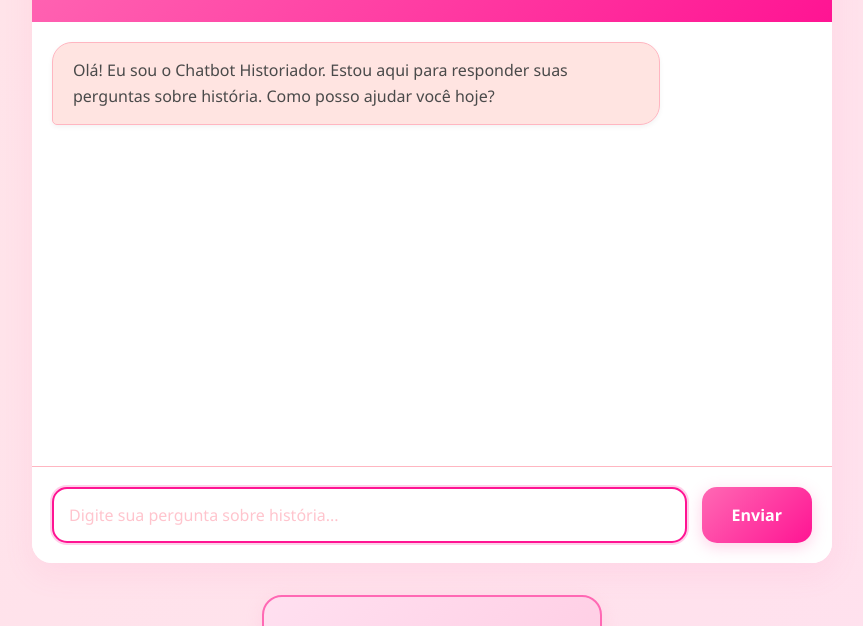
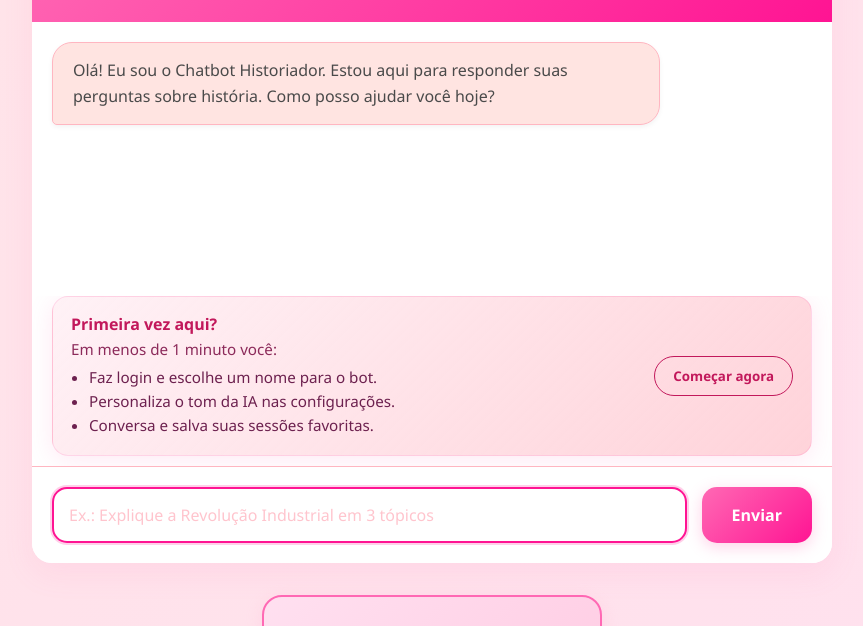
Before and after one commit to MariDenig/chatBot-hist, a website: page index.html in a window 1280 px wide. Shown: the part 117-743 px from the top of the page, without its empty margins (208-1071 px from the left). Drawn offline with Linux system fonts and the light colour scheme; no server answers.

Commit message:
Add files via upload

```diff
--- a/client.js
+++ b/client.js
@@ -1,8 +1,10 @@
 document.addEventListener('DOMContentLoaded', () => {
     // Definir base da API dinamicamente (ambiente local vs produção)
+    const isLocalhost = ['localhost', '127.0.0.1', ''].includes(location.hostname) || location.protocol === 'file:';
+    const localFallbackHost = location.hostname || 'localhost';
     const API_BASE = window.API_BASE
-        || (location.hostname === 'localhost' || location.hostname === '127.0.0.1'
-            ? 'http://localhost:3000'
+        || (isLocalhost
+            ? `http://${localFallbackHost}:3001`
             : 'https://chatbot-historia.onrender.com');
     const chatMessages = document.getElementById('chat-messages');
     const userInput = document.getElementById('user-input');
@@ -19,6 +21,9 @@ document.addEventListener('DOMContentLoaded', () => {
     const cityInput = document.getElementById('city-input');
     const checkWeatherButton = document.getElementById('check-weather-button');
     const statusIndicator = document.getElementById('status-indicator'); // Adicionar indicador de status
+    const onboardingCard = document.getElementById('onboarding-card');
+    const onboardingDismissButton = document.getElementById('dismiss-onboarding');
+    const ONBOARDING_KEY = 'chatbot_onboarding_dismissed_v2';
 
     let chatHistory = []; // Armazenar o histórico da conversa
     let conversationHistory = []; // Armazenar conversas completas
@@ -40,6 +45,29 @@ document.addEventListener('DOMContentLoaded', () => {
 
     // Adicionar mensagem de boas-vindas
     addMessage('Olá! Eu sou o Chatbot Historiador. Estou aqui para responder suas perguntas sobre história. Como posso ajudar você hoje?');
+    initializeOnboarding();
+    function initializeOnboarding() {
+        const onboardingDismissed = localStorage.getItem(ONBOARDING_KEY);
+        if (onboardingDismissed === 'true' && onboardingCard) {
+            onboardingCard.style.display = 'none';
+        }
+        if (onboardingDismissButton) {
+            onboardingDismissButton.addEventListener('click', () => hideOnboarding(true));
+        }
+    }
+
+    function hideOnboarding(persistPreference = false) {
+        if (!onboardingCard) return;
+        onboardingCard.style.opacity = '0';
+        onboardingCard.style.transform = 'translateY(-6px)';
+        setTimeout(() => {
+            onboardingCard.style.display = 'none';
+        }, 250);
+        if (persistPreference) {
+            localStorage.setItem(ONBOARDING_KEY, 'true');
+        }
+    }
+
 
     function scrollToBottom() {
         chatMessages.scrollTop = chatMessages.scrollHeight;
@@ -715,6 +743,7 @@ document.addEventListener('DOMContentLoaded', () => {
     // Funções para os botões de ação
     function checkCurrentTime() {
         if (isProcessing) return;
+        hideOnboarding(true);
         setLoading(true);
 
         // Simular envio da mensagem do usuário
@@ -726,6 +755,7 @@ document.addEventListener('DOMContentLoaded', () => {
     }
 
     function showWeatherModal() {
+        hideOnboarding(true);
         weatherModal.style.display = 'block';
     }
 
@@ -748,6 +778,7 @@ document.addEventListener('DOMContentLoaded', () => {
     async function processBotRequest(message) {
         const startTime = Date.now();
         try {
+            hideOnboarding(true);
             if (!backendOnline) {
                 // Tentar checar status rapidamente antes de falhar
                 await verificarStatusServidor();
@@ -948,6 +979,7 @@ document.addEventListener('DOMContentLoaded', () => {
     async function sendMessage() {
         const message = userInput.value.trim();
         if (!message || isProcessing) return;
+        hideOnboarding(true);
 
         setLoading(true);
         addMessage(message, true);
--- a/index.html
+++ b/index.html
@@ -36,11 +36,26 @@
                     </button>
                 </div>
             </div>
-            <div class="chat-messages" id="chat-messages">
+            <div class="chat-messages" id="chat-messages" role="log" aria-live="polite" aria-label="Mensagens do chatbot">
                 <!-- Mensagens serão inseridas aqui -->
             </div>
+            <section id="onboarding-card" class="onboarding-card" aria-live="polite">
+                <div class="onboarding-card__content">
+                    <p class="onboarding-card__title">Primeira vez aqui?</p>
+                    <p class="onboarding-card__subtitle">Em menos de 1 minuto você:</p>
+                    <ul>
+                        <li><span data-step="1">Faz login e escolhe um nome para o bot.</span></li>
+                        <li><span data-step="2">Personaliza o tom da IA nas configurações.</span></li>
+                        <li><span data-step="3">Conversa e salva suas sessões favoritas.</span></li>
+                    </ul>
+                </div>
+                <button id="dismiss-onboarding" class="ghost-button" type="button">
+                    Começar agora
+                </button>
+            </section>
             <div class="chat-input-container">
-                <input type="text" id="user-input" placeholder="Digite sua pergunta sobre história...">
+                <label for="user-input" class="sr-only">Pergunte algo sobre história</label>
+                <input type="text" id="user-input" placeholder="Ex.: Explique a Revolução Industrial em 3 tópicos">
                 <button id="send-button">Enviar</button>
             </div>
         </div>
--- a/style.css
+++ b/style.css
@@ -180,6 +180,79 @@ body {
     gap: 15px;
     background-color: white;
     border-top: 1px solid var(--secondary-color);
+}
+
+.onboarding-card {
+    margin: 0 20px 10px 20px;
+    padding: 16px 18px;
+    border-radius: 16px;
+    border: 1px solid rgba(255, 105, 180, 0.2);
+    background: linear-gradient(135deg, rgba(255, 240, 245, 0.9), rgba(255, 182, 193, 0.6));
+    box-shadow: 0 4px 24px rgba(255, 105, 180, 0.15);
+    display: flex;
+    justify-content: space-between;
+    gap: 16px;
+    align-items: center;
+    transition: opacity 0.3s ease, transform 0.3s ease;
+}
+
+.onboarding-card__content ul {
+    margin: 8px 0 0 0;
+    padding-left: 18px;
+    color: #6d214f;
+    font-size: 0.95rem;
+}
+
+.onboarding-card__content li {
+    margin-bottom: 4px;
+}
+
+.onboarding-card__title {
+    font-weight: 700;
+    color: #c2185b;
+    margin-bottom: 4px;
+    font-size: 1rem;
+}
+
+.onboarding-card__subtitle {
+    margin-bottom: 6px;
+    color: #8c2a5a;
+    font-size: 0.95rem;
+}
+
+.ghost-button {
+    border: 1px solid #c2185b;
+    background: transparent;
+    color: #c2185b;
+    padding: 10px 18px;
+    border-radius: 999px;
+    font-weight: 600;
+    cursor: pointer;
+    transition: all 0.2s ease;
+    white-space: nowrap;
+}
+
+.ghost-button:hover {
+    background: #c2185b;
+    color: white;
+    box-shadow: 0 6px 20px rgba(194, 24, 91, 0.25);
+}
+
+.ghost-button:focus-visible {
+    outline: 3px solid rgba(194, 24, 91, 0.3);
+    outline-offset: 2px;
+}
+
+.sr-only {
+    position: absolute;
+    width: 1px;
+    height: 1px;
+    padding: 0;
+    margin: -1px;
+    overflow: hidden;
+    clip: rect(0, 0, 0, 0);
+    white-space: nowrap;
+    border: 0;
 }
 
 #user-input {
@@ -689,6 +762,11 @@ body {
     padding: 8px 2vw 14px 2vw;
     border-radius: 0 0 18px 18px;
   }
+  .onboarding-card {
+    flex-direction: column;
+    align-items: flex-start;
+    margin: 8px 0;
+  }
   #info-bot-container {
     padding: 16px 4vw 18px 4vw;
     border-radius: 18px 18px 0 0;
```
Also changed, not shown: README.md.
